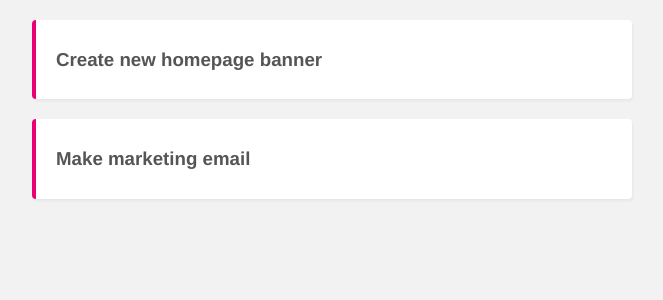
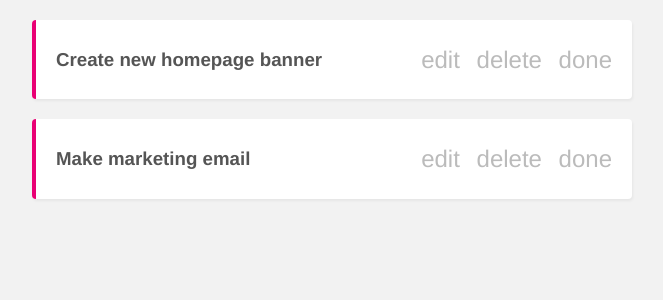
Before and after one commit to Mithila91/project-planner, a Vue app: page / in a window 1280 px wide. Shown: the top 300 px of the page, without its empty margins (308-971 px from the left). Built offline with nearby package versions, Linux system fonts and the light colour scheme; data requests are answered from the project's data file.

Commit message:
up to date

```diff
--- a/src/components/SingleProject.vue
+++ b/src/components/SingleProject.vue
@@ -2,6 +2,11 @@
   <div class="project">
     <div class="actions">
       <h3 @click="handleShowDetails">{{ project.title }}</h3>
+      <div class="icons">
+        <span class="material-icons"> edit </span>
+        <span class="material-icons" @click="deleteProject"> delete </span>
+        <span class="material-icons"> done </span>
+      </div>
     </div>
     <div class="details" v-if="showDetails">
       <p>{{ project.details }}</p>
@@ -15,11 +20,19 @@
   data() {
     return {
       showDetails: false,
+      //getting the endpoints
+      uri: "http://localhost:3000/projects/" + this.project.id,
     };
   },
   methods: {
     handleShowDetails() {
       this.showDetails = !this.showDetails;
+    },
+    deleteProject() {
+      fetch(this.uri, { method: "DELETE" })
+        //or else it will only be deleted from the db
+        .then(() => this.$emit("delete", this.project.id))
+        .catch((err) => console.log(err.message));
     },
   },
 };
@@ -37,4 +50,21 @@
 h3 {
   cursor: pointer;
 }
+
+.actions {
+  display: flex;
+  justify-content: space-between;
+  align-items: center;
+}
+
+.material-icons {
+  font-size: 24px;
+  margin-left: 10px;
+  color: #bbb;
+  cursor: pointer;
+}
+
+.material-icons:hover {
+  color: #777;
+}
 </style>
--- a/src/views/Home.vue
+++ b/src/views/Home.vue
@@ -2,7 +2,7 @@
   <div class="home">
     <div v-if="projects.length">
       <div v-for="project in projects" :key="project.id">
-        <SingleProject :project="project" />
+        <SingleProject :project="project" @delete="handleDelete" />
       </div>
     </div>
   </div>
@@ -27,5 +27,12 @@
       .then((data) => (this.projects = data))
       .catch((err) => console.log(err.message));
   },
+  methods: {
+    handleDelete(id) {
+      this.projects = this.projects.filter((project) => {
+        return project.id !== id;
+      });
+    },
+  },
 };
 </script>
```
